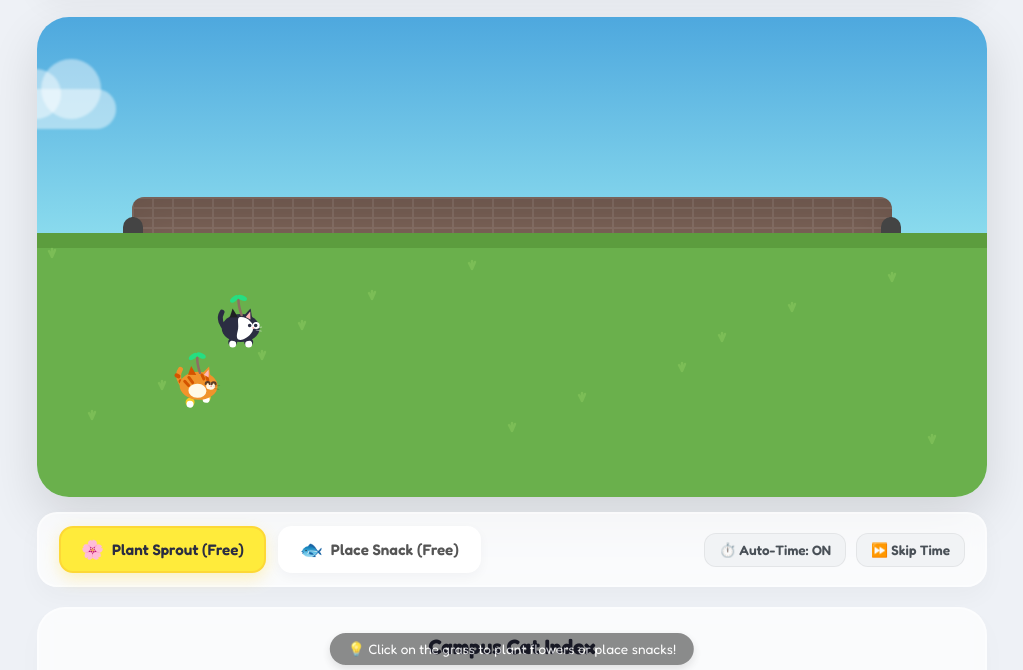
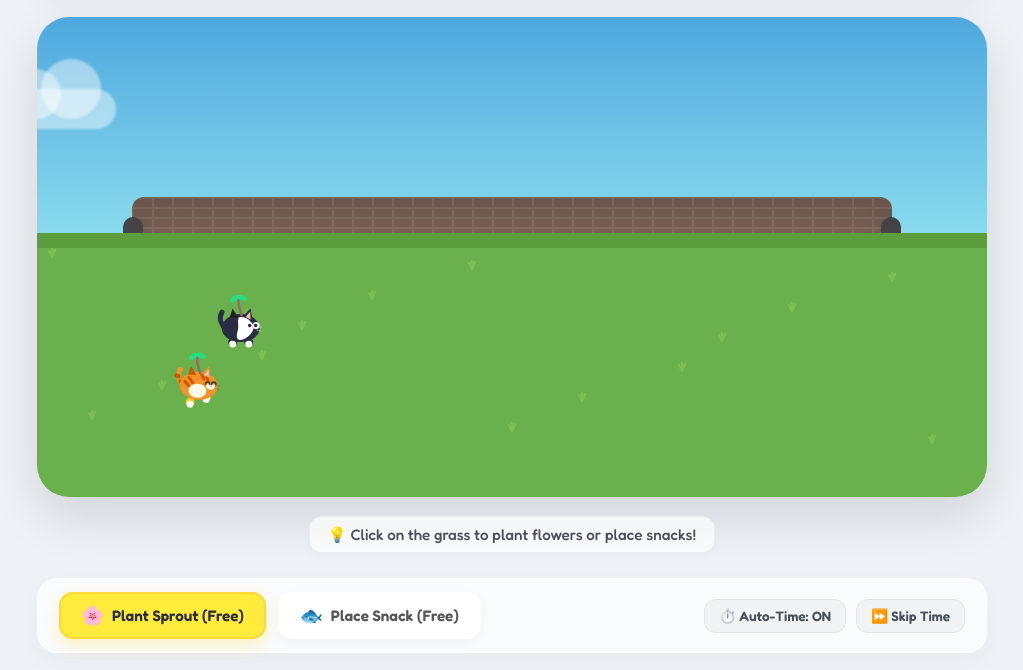
Before and after one commit to rileyyyyzip/dorm-cats-garden, a plain HTML site: page index.html in a window 1280 px wide. Shown: the part 115-785 px from the top of the page, without its empty margins (128-1151 px from the left). Drawn offline with Linux system fonts and the light colour scheme.

Commit message:
style.css

```diff
--- a/style.css
+++ b/style.css
@@ -420,22 +420,26 @@ body.dusk-theme .lamp-bulb, body.night-theme .lamp-bulb {
   transition: background var(--bg-duration) ease;
 }
 
-/* Hover hint text */
+/* Instruction hint text below canvas */
 .interaction-hint {
-  position: absolute;
-  bottom: 20px;
-  left: 50%;
-  transform: translateX(-50%);
-  background: rgba(0, 0, 0, 0.6);
-  color: #fff;
+  text-align: center;
+  color: #495057;
+  font-size: 0.95rem;
+  font-weight: 500;
+  margin: 4px 0 10px 0;
+  display: flex;
+  justify-content: center;
+  align-items: center;
+}
+
+.interaction-hint p {
+  background: rgba(255, 255, 255, 0.65);
+  border: 1px solid rgba(0, 0, 0, 0.05);
+  backdrop-filter: blur(5px);
+  -webkit-backdrop-filter: blur(5px);
   padding: 8px 18px;
-  border-radius: 20px;
-  font-size: 0.85rem;
-  z-index: 6;
-  pointer-events: none;
-  opacity: 0.85;
-  box-shadow: 0 4px 10px rgba(0, 0, 0, 0.15);
-  animation: pulse 2.5s infinite;
+  border-radius: 12px;
+  box-shadow: 0 4px 10px rgba(0, 0, 0, 0.02);
 }
 
 /* Quick Action Panel CSS */
```
